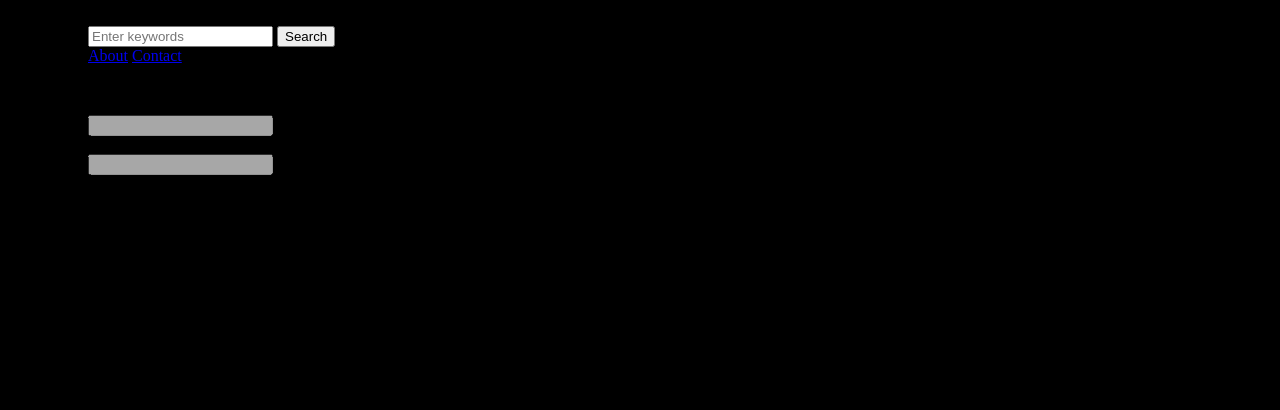
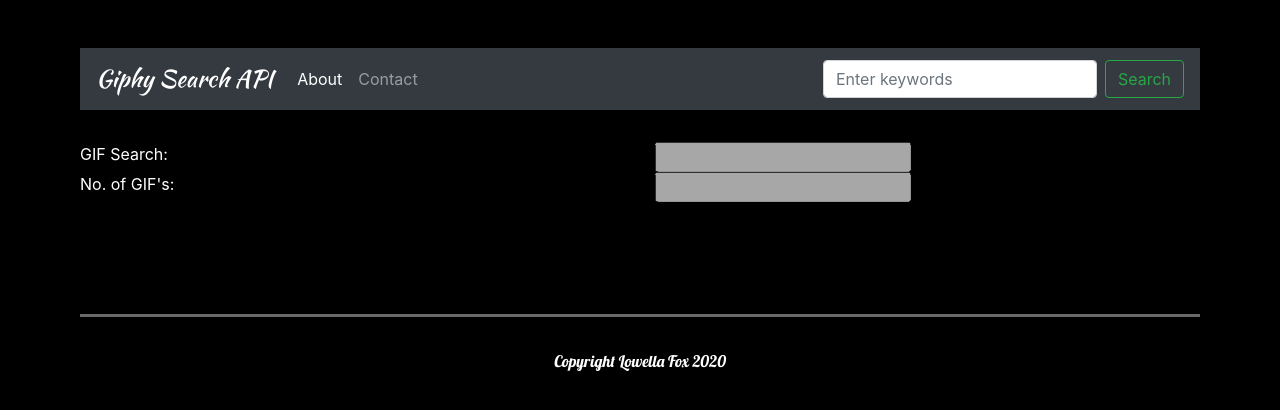
Before and after one commit to Lowella369/GiphySearchEngine, a plain HTML site: page index.html in a window 1280 px wide. Drawn offline with nearby package versions, Linux system fonts and the light colour scheme; a web font is replaced by a local one.

Commit message:
Modified the contents of the index.html

```diff
--- a/index.html
+++ b/index.html
@@ -1,52 +1,64 @@
 <!DOCTYPE html>
 <html>
-
   <head>
-	<title>Giphy Search API</title>
+    <title>Giphy Search Engine</title>
     <link href='https://fonts.googleapis.com/css?family=Sofia' rel='stylesheet'>
 	  <link href='https://fonts.googleapis.com/css?family=Lobster' rel='stylesheet'>
 	  <link href="https://fonts.googleapis.com/css?family=Kaushan+Script|Open+Sans&display=swap" rel="stylesheet">
-	<link href='css/style.css' rel='stylesheet'>
+    <link rel="stylesheet" href="https://maxcdn.bootstrapcdn.com/bootstrap/4.1.1/css/bootstrap.min.css" crossorigin="anonymous">
+    <script src="https://cdnjs.cloudflare.com/ajax/libs/jquery/3.2.1/jquery.min.js" crossorigin="anonymous"></script>
+    <script src="https://maxcdn.bootstrapcdn.com/bootstrap/4.1.1/js/bootstrap.min.js" crossorigin="anonymous"></script>
+    <link href="css/style.css" rel="stylesheet">
   </head>
+  <body onload="gitGIF()">
+    <nav class="navbar navbar-expand-lg navbar-dark bg-dark">
+      <a class="navbar-brand" href="index.html">Giphy Search API</a>
+      <button class="navbar-toggler" type="button" data-toggle="collapse" data-target="#navbarTogglerDemo02" aria-controls="navbarTogglerDemo02" aria-expanded="false" aria-label="Toggle navigation">
+        <span class="navbar-toggler-icon"></span>
+      </button>
 
-<body>
-	<header>
-		<div class="companyName">GIPHY Search API</div>
-		<div class="nav">
-			<div class="search">
-				<form class="search-form">
-					<input type="text" id="txtKeywords" placeholder="Enter keywords" class="keywords">
-					<button type="button" id="btnSearch" class="button">Search</button>
+      <div class="collapse navbar-collapse" id="navbarTogglerDemo02">
+        <ul class="navbar-nav mr-auto mt-2 mt-lg-0">
+          <li class="nav-item active">
+            <a class="nav-link" href="#">About <span class="sr-only">(current)</span></a>
+          </li>
+          <li class="nav-item">
+            <a class="nav-link" href="#">Contact</a>
+          </li>
+        </ul>
+        <form class="form-inline my-2 my-lg-0">
+          <input class="form-control mr-sm-2" id="txtKeywords" type="search" placeholder="Enter keywords">
+          <button id="btnSearch" class="btn btn-outline-success my-2 my-sm-0" type="button">Search</button>
         </form>
       </div>
-			<a href="#about">About</a>
-			<a href="#contact">Contact</a>
-		</div>
-	</header>
+    </nav>
+    <div class="body-container">
       <div class="info">
         <div class="row">
           <div class="col">GIF Search:</div>
           <div class="col"><input id="txtGIFSearch" type="text" disabled placeholder=""></div>
+        </div>
 
-		</div>
         <div class="row">
           <div class="col">No. of GIF's:</div>
           <div class="col"><input id="txtNoOfGif" type="text" disabled placeholder=""></div>
         </div>
       </div>
 
-	<div class="row">
-		<div id="giphy-Holder" class="grid"> </div>
-		<div class="giphy1"></div>
+      <div class="flex-container">
+        <div id="giphy-Holder" class="grid">
+
+        </div>
+      </div>
     </div>
 
-	<script src="https://code.jquery.com/jquery-3.1.1.min.js"></script>
     <script src="js/main.js"></script>
-
 	  <script>
 		  getGIF();
 	  </script>
 
+    <div class="footer">
+      <h7>Copyright Lowella Fox 2020</h7>
+    </div>
   </body>
-
 </html>
```
Lines whose indentation alone changed are shown as unchanged.
